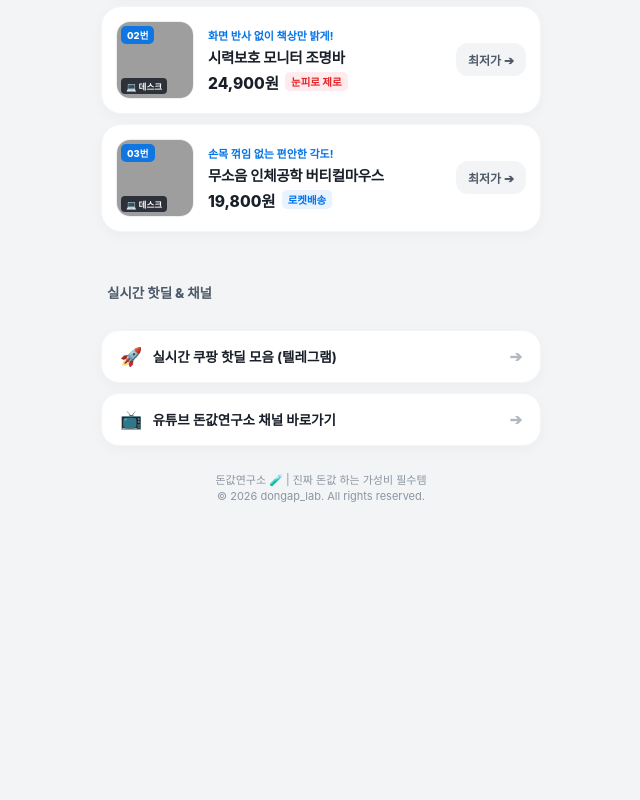
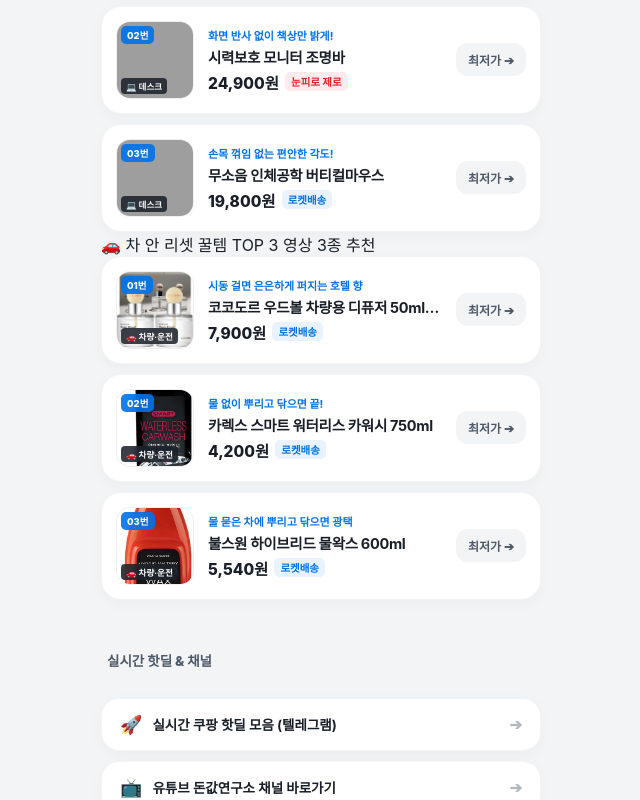
Before and after one commit to ehdnsj96/gooditem-archive, a plain HTML site: page index.html in a window 1280 px wide. Shown: the part 1653-2453 px from the top of the page, without its empty margins (319-959 px from the left). Before the commit the page ends 2198 px from the top, so only its background shows below. Drawn offline with Linux system fonts and the light colour scheme; grey boxes are pictures that could not be loaded; a web font is replaced by a local one.

Commit message:
Update link page: 차 안 리셋 꿀템 1탄 (15 items)

```diff
--- a/index.html
+++ b/index.html
@@ -423,11 +423,13 @@
         <button id="clearBtn" class="clear-btn" aria-label="검색어 지우기">✕</button>
       </div>
       <div class="category-pills">
-        <button class="pill-btn active" data-filter="all">🔥 전체 (12)</button>
+        <button class="pill-btn active" data-filter="all">🔥 전체 (15)</button>
         <button class="pill-btn" data-filter="kitchen">🍳 주방·살림</button>
         <button class="pill-btn" data-filter="living">🏠 자취·리빙</button>
         <button class="pill-btn" data-filter="food">🥗 식비·간편식</button>
         <button class="pill-btn" data-filter="desk">💻 데스크</button>
+        <button class="pill-btn" data-filter="bath">🛁 욕실·샤워</button>
+        <button class="pill-btn" data-filter="car">🚗 차량·운전</button>
       </div>
     </div>
 
@@ -761,6 +763,88 @@
         </a>
       </div>
     </div>
+
+    <div class="video-group" data-group="car">
+      <div class="video-group-header">
+        <span class="video-group-title">🚗 차 안 리셋 꿀템 TOP 3</span>
+        <span class="video-group-tag">영상 3종 추천</span>
+      </div>
+      <div class="product-list">
+
+        <a class="product-card catalog-card"
+           href="https://www.coupang.com/np/search?q=%EC%BD%94%EC%BD%94%EB%8F%84%EB%A5%B4%20%EC%9A%B0%EB%93%9C%EB%B3%BC%20%EC%B0%A8%EB%9F%89%EC%9A%A9%20%EB%94%94%ED%93%A8%EC%A0%80%20%EC%9A%B0%EB%94%94%ED%98%B8%ED%85%94&lptag=AF7086198"
+           target="_blank"
+           rel="noopener noreferrer"
+           data-category="car"
+           data-title="코코도르 우드볼 차량용 디퓨저 50ml 2개입 우디호텔"
+           data-desc="시동 걸면 은은하게 퍼지는 호텔 향">
+          <div class="product-thumb-wrap">
+            <img class="product-thumb" src="assets/car_diffuser.png" alt="코코도르 우드볼 차량용 디퓨저 50ml 2개입 우디호텔" loading="lazy">
+            <div class="item-num-badge">01번</div>
+            <div class="cat-pill-badge">🚗 차량·운전</div>
+          </div>
+          <div class="product-info">
+            <div class="product-tag">시동 걸면 은은하게 퍼지는 호텔 향</div>
+            <div class="product-name">코코도르 우드볼 차량용 디퓨저 50ml 2개입 우디호텔</div>
+            <div class="product-meta">
+              <span class="price-val">7,900원</span>
+              <span class="rocket-badge">로켓배송</span>
+            </div>
+          </div>
+          <div class="btn-buy secondary">
+            최저가 ➔
+          </div>
+        </a>
+        <a class="product-card catalog-card"
+           href="https://www.coupang.com/np/search?q=%EC%B9%B4%EB%A0%89%EC%8A%A4%20%EC%8A%A4%EB%A7%88%ED%8A%B8%20%EC%9B%8C%ED%84%B0%EB%A6%AC%EC%8A%A4%20%EC%B9%B4%EC%9B%8C%EC%8B%9C&lptag=AF7086198"
+           target="_blank"
+           rel="noopener noreferrer"
+           data-category="car"
+           data-title="카렉스 스마트 워터리스 카워시 750ml"
+           data-desc="물 없이 뿌리고 닦으면 끝!">
+          <div class="product-thumb-wrap">
+            <img class="product-thumb" src="assets/car_waterless.png" alt="카렉스 스마트 워터리스 카워시 750ml" loading="lazy">
+            <div class="item-num-badge">02번</div>
+            <div class="cat-pill-badge">🚗 차량·운전</div>
+          </div>
+          <div class="product-info">
+            <div class="product-tag">물 없이 뿌리고 닦으면 끝!</div>
+            <div class="product-name">카렉스 스마트 워터리스 카워시 750ml</div>
+            <div class="product-meta">
+              <span class="price-val">4,200원</span>
+              <span class="rocket-badge">로켓배송</span>
+            </div>
+          </div>
+          <div class="btn-buy secondary">
+            최저가 ➔
+          </div>
+        </a>
+        <a class="product-card catalog-card"
+           href="https://www.coupang.com/np/search?q=%EB%B6%88%EC%8A%A4%EC%9B%90%20%ED%95%98%EC%9D%B4%EB%B8%8C%EB%A6%AC%EB%93%9C%20%EB%AC%BC%EC%99%81%EC%8A%A4&lptag=AF7086198"
+           target="_blank"
+           rel="noopener noreferrer"
+           data-category="car"
+           data-title="불스원 하이브리드 물왁스 600ml"
+           data-desc="물 묻은 차에 뿌리고 닦으면 광택">
+          <div class="product-thumb-wrap">
+            <img class="product-thumb" src="assets/car_wax.png" alt="불스원 하이브리드 물왁스 600ml" loading="lazy">
+            <div class="item-num-badge">03번</div>
+            <div class="cat-pill-badge">🚗 차량·운전</div>
+          </div>
+          <div class="product-info">
+            <div class="product-tag">물 묻은 차에 뿌리고 닦으면 광택</div>
+            <div class="product-name">불스원 하이브리드 물왁스 600ml</div>
+            <div class="product-meta">
+              <span class="price-val">5,540원</span>
+              <span class="rocket-badge">로켓배송</span>
+            </div>
+          </div>
+          <div class="btn-buy secondary">
+            최저가 ➔
+          </div>
+        </a>
+      </div>
+    </div>
     </div>
 
     <!-- 검색 결과 없음 배너 -->
@@ -874,7 +958,7 @@
 
     // URL Hash support (#kitchen, #living, #food, #desk)
     const hash = window.location.hash.replace("#", "");
-    if (hash && ["kitchen", "living", "food", "desk"].includes(hash)) {
+    if (hash && ["kitchen", "living", "food", "desk", "bath", "car"].includes(hash)) {
       const targetBtn = document.querySelector(`.pill-btn[data-filter="${hash}"]`);
       if (targetBtn) {
         targetBtn.click();
```
Also changed, not shown: history.json (+127 -94 lines), assets/bath_microfilter.png (added), assets/bath_shower_filter.png (added), assets/bath_slippers.png (added), assets/car_diffuser.png (added), assets/car_waterless.png (added), assets/car_wax.png (added).
